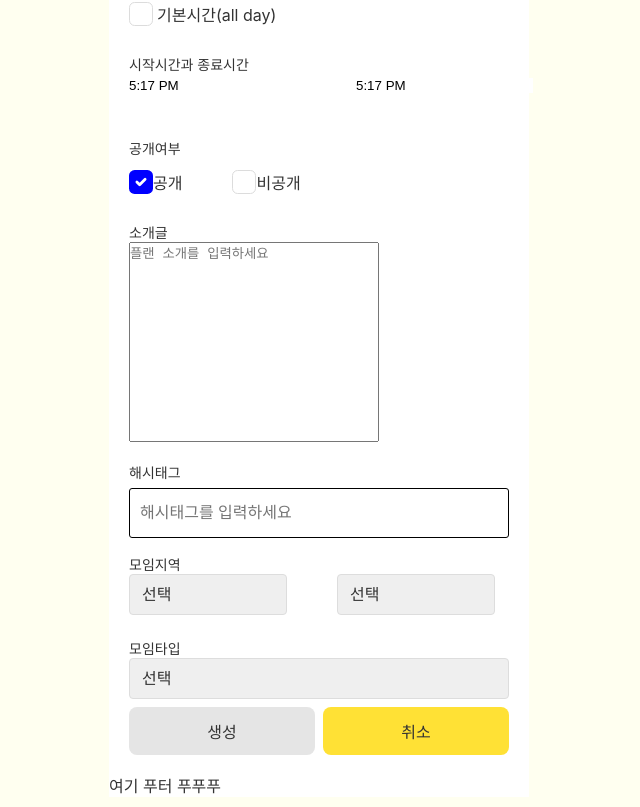
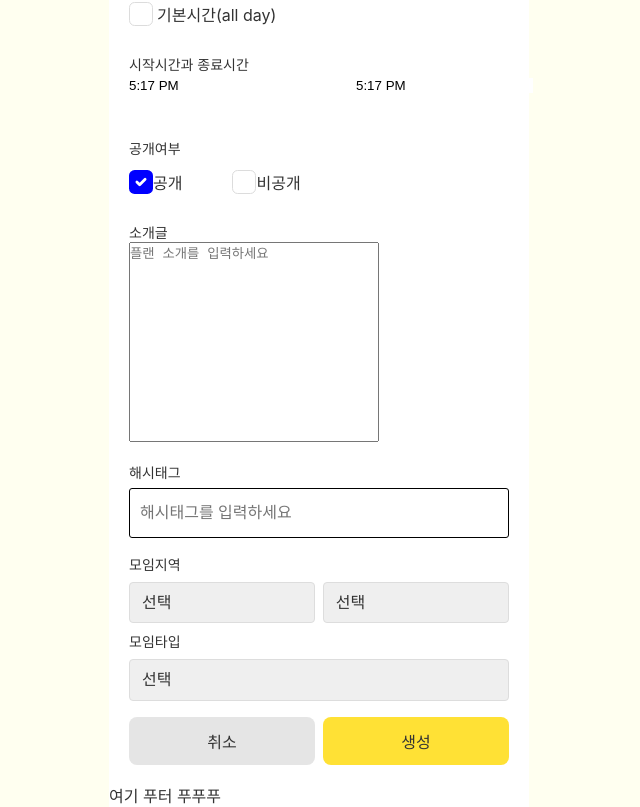
Before and after one commit to plani-power/frontend, a React (Create React App) app: page /plans/create in a window 1280 px wide. Shown: the part 395-1202 px from the top of the page, without its empty margins (321-961 px from the left). Built offline with nearby package versions, Linux system fonts and the light colour scheme.

Commit message:
Style : 셀렉트박스 css 추가 및 적용

```diff
--- a/src/common/components/SelectBox.tsx
+++ b/src/common/components/SelectBox.tsx
@@ -8,14 +8,15 @@ export interface SelectOption {
 interface Props {
   value?: string;
   options: SelectOption[];
-  size?: string;
+  size?: number;
   onChange: (e: ChangeEvent<HTMLSelectElement>) => void;
 }
 
-const SelectWrapper = styled.div`
-  position: relative;
-`;
-const Select = styled.select`
+interface StyledSelectProps {
+  readonly sizeStyle: number;
+}
+
+const Select = styled.select<StyledSelectProps>`
   -moz-appearance: none;
   -webkit-appearance: none;
   -o-appearance: none;
@@ -26,12 +27,12 @@ const Select = styled.select`
   font-size: inherit;
   color: inherit;
   box-sizing: content-box;
-  margin: 0;
+  margin: 8px 0px 8px 0px;
   padding: 0.75rem 2.5rem 0.65rem 0.75rem;
   box-shadow: none;
   box-sizing: border-box;
   display: block;
-  width: ${(props) => props.size || "100%"};
+  width: ${(props) => `${props.sizeStyle}%`};
   border: 1px solid #ddd;
   line-height: 1.06;
   cursor: pointer;
@@ -40,17 +41,15 @@ const Select = styled.select`
   }
 `;
 
-const SelectBox = ({ value, options, onChange, size }: Props) => {
+const SelectBox = ({ value, options, onChange, size = 100 }: Props) => {
   return (
-    <SelectWrapper>
-      <Select onChange={onChange}>
+    <Select onChange={onChange} sizeStyle={size}>
       {options.map(({ value, label }) => (
         <option key={value} value={value}>
           {label}
         </option>
       ))}
     </Select>
-    </SelectWrapper>
   );
 };
 
--- a/src/pages/plans/createPlan.tsx
+++ b/src/pages/plans/createPlan.tsx
@@ -215,20 +215,20 @@ const CreatePlan = () => {
         placeholder="해시태그를 입력하세요"
       />
       <StyledSpan>모임지역</StyledSpan>
-      <InputWrapper>
+      <ButtonWrapper>
         <SelectBox
-          size="50%"
+          size={49}
           options={options}
           value={sido}
           onChange={(e) => onChange(e)}
         ></SelectBox>
         <SelectBox
-          size="50%"
+          size={49}
           options={options}
           value={sido}
           onChange={(e) => onChange(e)}
         ></SelectBox>
-      </InputWrapper>
+      </ButtonWrapper>
       <StyledSpan>모임타입</StyledSpan>
       <SelectBox
         options={keywordOptions}
@@ -242,7 +242,7 @@ const CreatePlan = () => {
           disabled={false}
           onClick={(e) => buttonClick(e)}
         >
-          생성
+          취소
         </Button>
         <Button
           color="yellow"
@@ -250,7 +250,7 @@ const CreatePlan = () => {
           disabled={false}
           onClick={(e) => buttonClick(e)}
         >
-          취소
+          생성
         </Button>
       </ButtonWrapper>
     </div>
```
Lines whose indentation alone changed are shown as unchanged.
